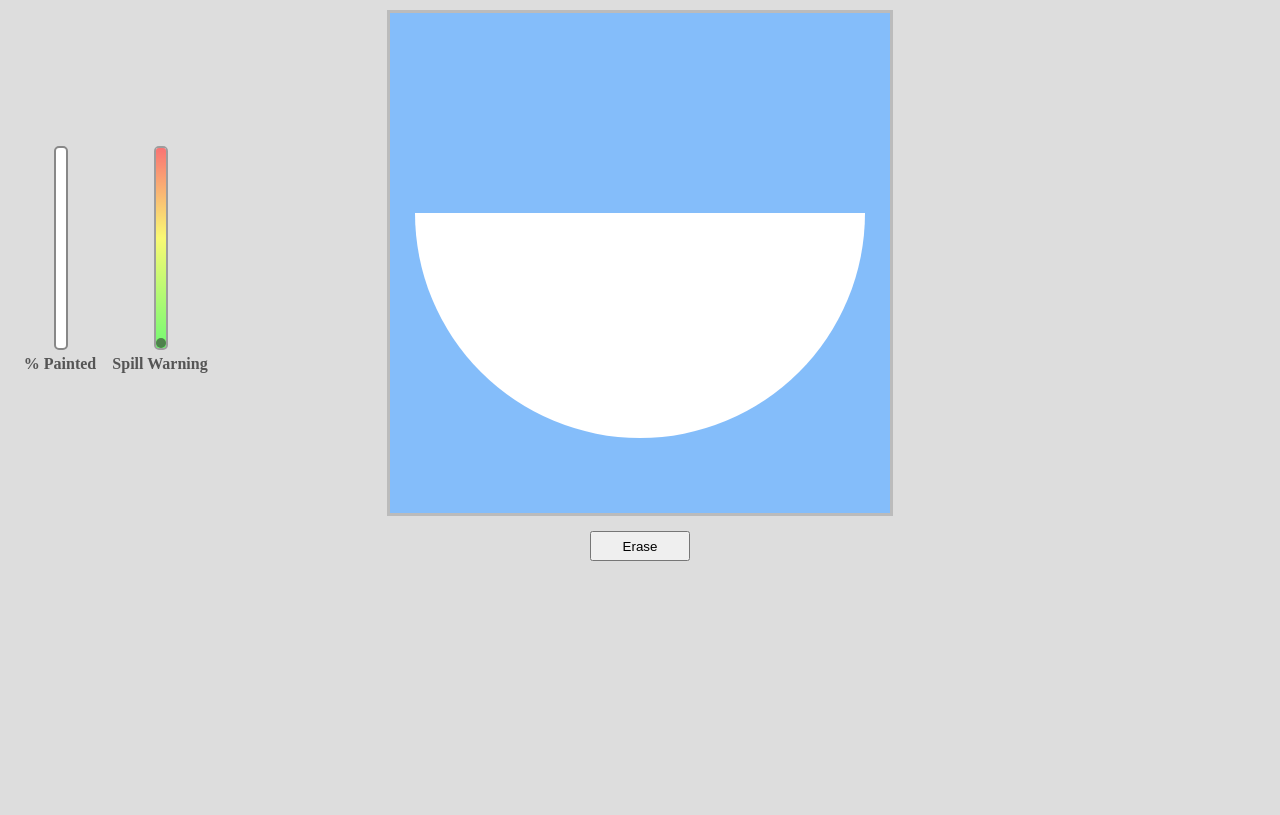
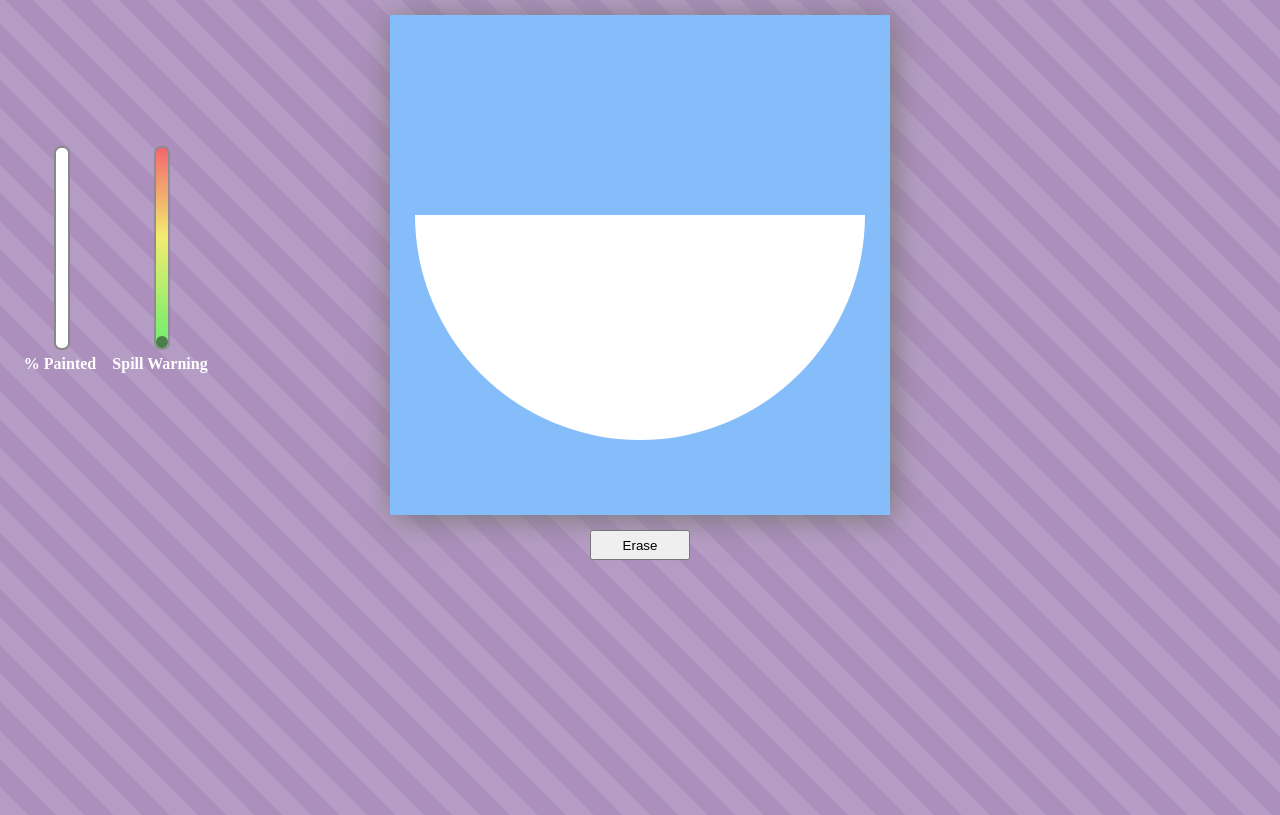
Before and after one commit to ebellbog/paint-by-gender, a website: page views/index.html in a window 1280 px wide. Drawn offline with Linux system fonts and the light colour scheme; files that its build step writes are made by us from their sources; files whose address does not match are found by name.

Commit message:
update styling (background pattern, shadow box, slider width)

```diff
--- a/public/css/paint.css
+++ b/public/css/paint.css
@@ -1,15 +1,24 @@
 body {
-  background-color: #ddd;
+ background: repeating-linear-gradient(
+  45deg,
+  #b59cc4,
+  #b59cc4 20px,
+  #ac8fbc 20px,
+  #ac8fbc 40px
+  );
+  margin: 0;
+  padding: 0;
+  height: 100vh;
 }
 
 #game {
   background-color: white;
-  border: 3px solid #bbb;
-  margin-top: 10px;
+  margin-top: 15px;
   margin-left: auto;
   margin-right: auto;
   display: block;
   cursor: none;
+  box-shadow: 3px 3px 30px #777;
 }
 
 #reticle {
@@ -46,6 +55,7 @@ body {
 #spill-warning .slider-fill{
   height: 100%;
   background-color: rgba(255, 255, 255, 0.3);
+  border-radius: 5px;
 }
 
 .slider {
@@ -62,9 +72,9 @@ body {
 }
 
 .slider-outline {
-  width: 10px;
+  width: 12px;
   height: 200px;
-  border-radius: 5px;
+  border-radius: 7px;
   border: 2px solid #888;
   background-color: white;
   position: absolute;
@@ -72,18 +82,18 @@ body {
 }
 
 .slider-fill {
- width: 10px;
+ width: 12px;
  height: 0;
- border-radius: 0 0 3px 3px;
+ border-radius: 0 0 5px 5px;
  position: absolute;
  bottom: 2px;
  left: 2px;
 }
 
 .slider-mark {
-  width: 10px;
-  height: 10px;
-  border-radius: 5px;
+  width: 12px;
+  height: 12px;
+  border-radius: 6px;
   position: absolute;
   left: 2px;
   bottom: 2px;
@@ -92,6 +102,6 @@ body {
 
 .slider-label {
   font-weight: 600;
-  color: #555;
+  color: white;
   margin-top: 5px;
 }
--- a/public/js/paint.js
+++ b/public/js/paint.js
@@ -89,9 +89,9 @@ function updatePercentPainted() {
   var bottom, maxSpill = 12000;
 
   if(canvasData.spill >= maxSpill) {
-    bottom = height-7;
+    bottom = height-10;
   } else {
-    bottom = (height-7)*canvasData.spill/maxSpill+2;
+    bottom = (height-10)*canvasData.spill/maxSpill+2;
   }
 
   var $spillSlider = $('#spill-warning .slider-mark');
@@ -152,8 +152,8 @@ function drawReticle() {
 function updateReticle(e) {
   var $reticle = $('#reticle');
   var size = $reticle.height();
-  $reticle.css('top', e.clientY-size/2+2);
-  $reticle.css('left', e.clientX-size/2+2);
+  $reticle.css('top', e.clientY-size/2);
+  $reticle.css('left', e.clientX-size/2);
 }
 
 function drawPoint(ctx, pt) {
```
